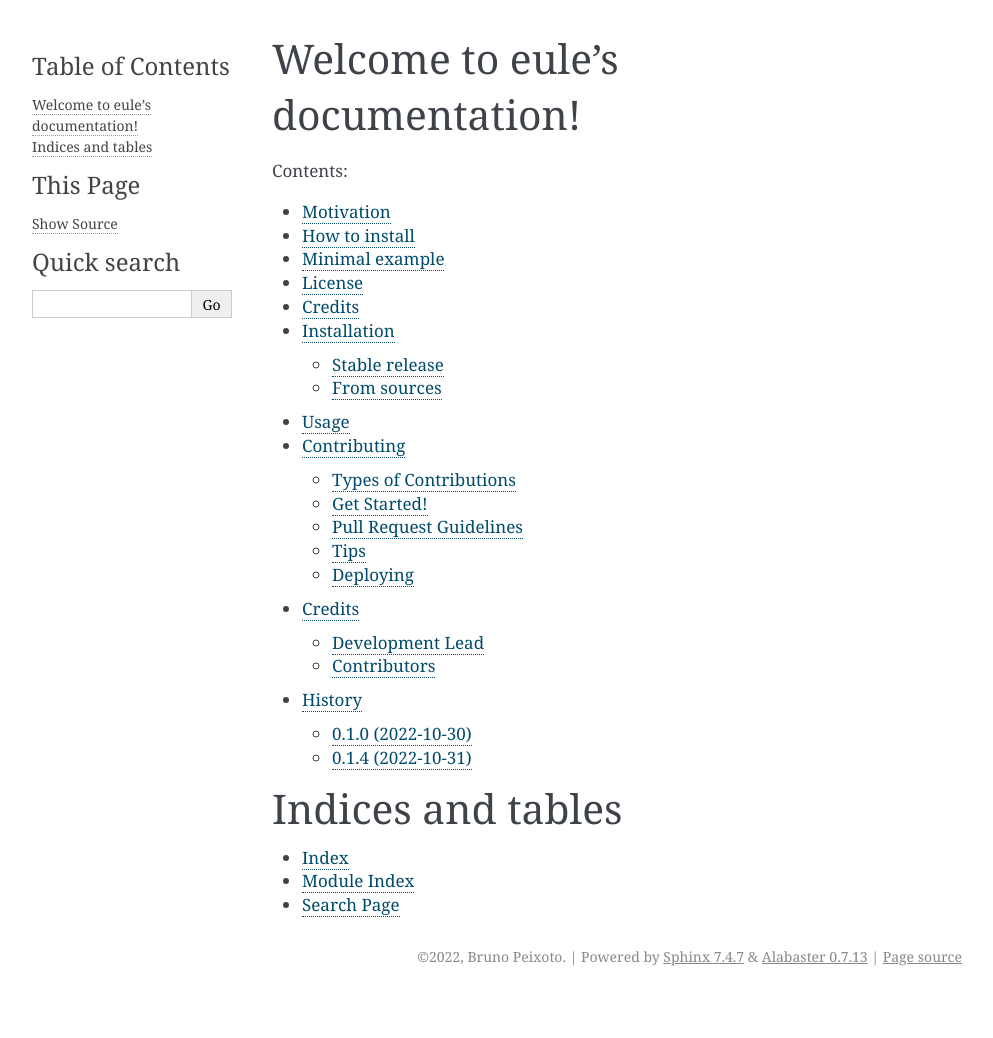
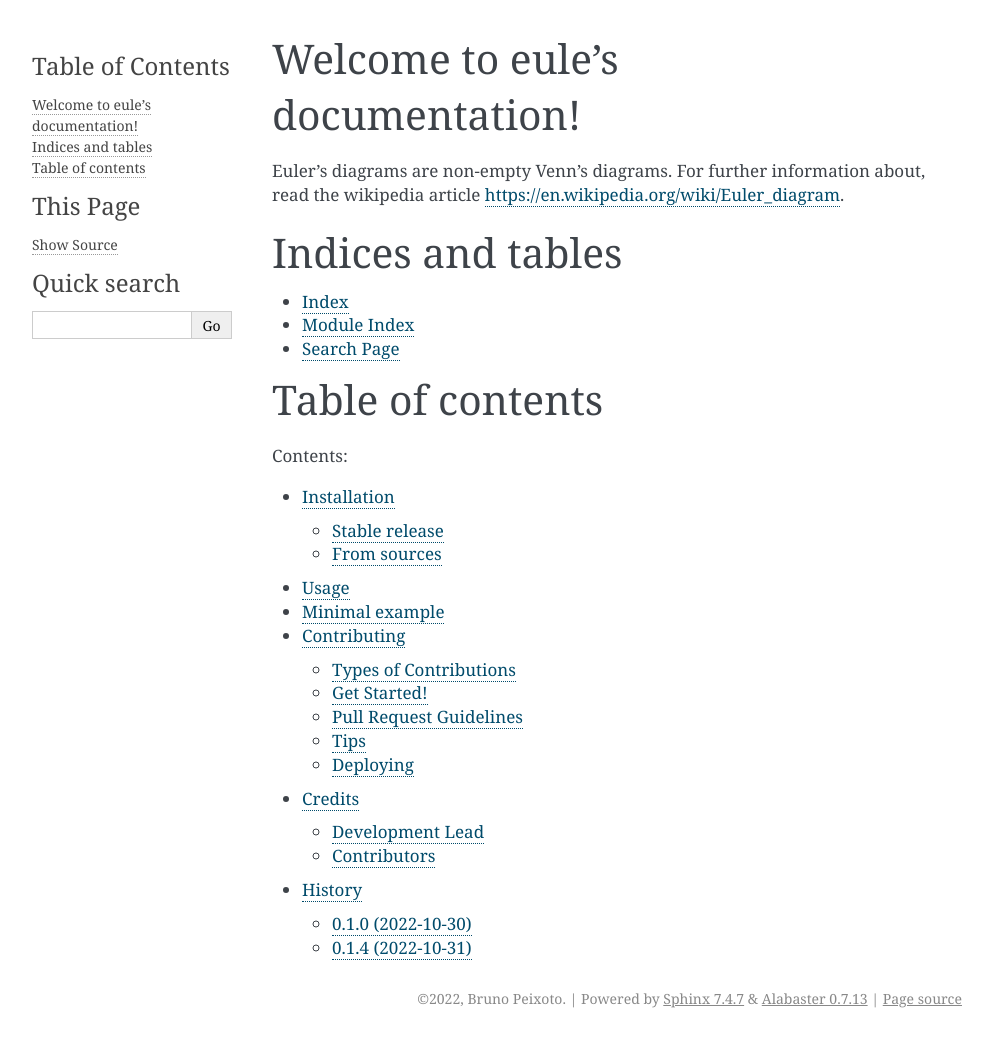
Before and after one commit to trouchet/eule, a Sphinx documentation site: the page built from docs/index.rst, in a window 1280 px wide. Shown: the whole page, without its empty margins (148-1141 px from the left). Built offline with Sphinx 7.4.7, drawn with Linux system fonts in a browser that asks for light colours; before the commit the page ends 996 px from its top, so only the background shows below that.

```diff
--- a/docs/conf.py
+++ b/docs/conf.py
@@ -61,7 +61,7 @@ author = "Bruno Peixoto"
 #
 # This is also used if you do content translation via gettext catalogs.
 # Usually you set "language" from the command line for these cases.
-language = None
+language = "en"
 
 # List of patterns, relative to source directory, that match files and
 # directories to ignore when looking for source files.
--- /dev/null
+++ b/docs/example.rst
@@ -0,0 +1 @@
+.. include:: ./library-info/EXAMPLE.rst
--- a/docs/index.rst
+++ b/docs/index.rst
@@ -1,19 +1,24 @@
 Welcome to eule's documentation!
 ======================================
 
-.. toctree::
-   :maxdepth: 2
-   :caption: Contents:
-
-   readme
-   installation
-   usage
-   contributing
-   authors
-   history
+Euler's diagrams are non-empty Venn's diagrams. For further information about, read the wikipedia article https://en.wikipedia.org/wiki/Euler_diagram.
 
 Indices and tables
 ==================
 * :ref:`genindex`
 * :ref:`modindex`
 * :ref:`search`
+
+Table of contents
+==================
+
+.. toctree::
+   :maxdepth: 2
+   :caption: Contents:
+
+   installation
+   usage
+   example
+   contributing
+   authors
+   history
--- a/docs/readme.rst
+++ /dev/null
@@ -1 +0,0 @@
-.. include:: ./library-info/README.rst
--- a/pyproject.toml
+++ b/pyproject.toml
@@ -5,7 +5,7 @@ description = "Euler diagrams in python"
 authors = ["Bruno Peixoto <brunolnetto@gmail.com>"]
 license = "MIT license"
 readme = "README.md"
-packages = [{include = "src"}]
+packages = [{include = "eule"}]
 homepage = "https://pypi.org/project/eule/"
 repository = "https://github.com/quivero/eule"
 keywords = ["euler-diagram", "sets"]
```
Also changed, not shown: docs/library-info/EXAMPLE.rst (added, +23 -0 lines), docs/library-info/HISTORY.md (deleted, +0 -13 lines), docs/library-info/README.rst (deleted, +0 -66 lines).
